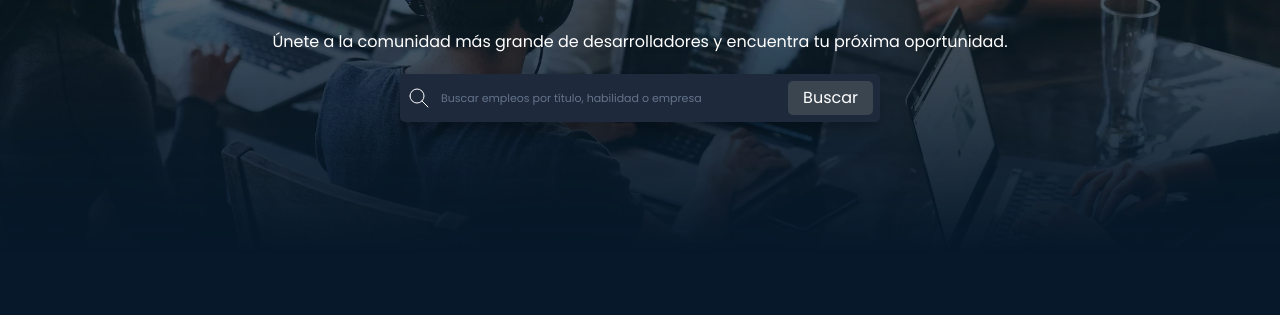
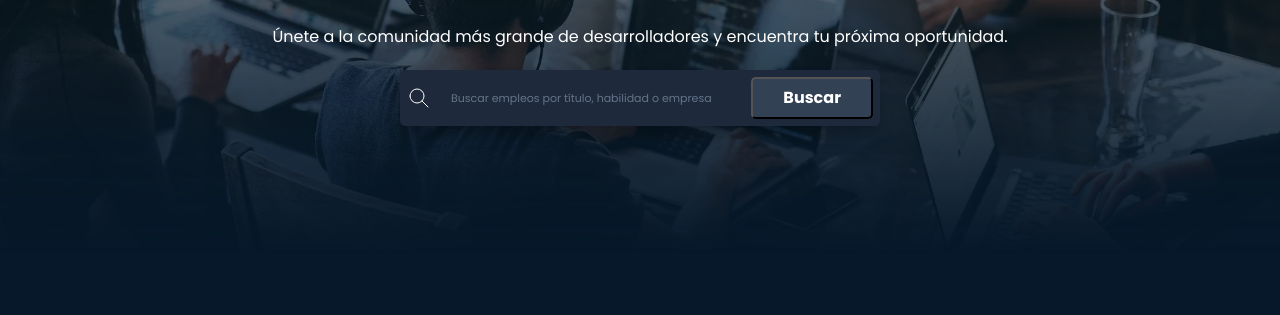
Before and after one commit to fguedez1311/aplicacionempleo, a website: page index.html in a window 1280 px wide. Shown: the part 311-626 px from the top of the page. Drawn offline with Linux system fonts and the light colour scheme.

Commit message:
style:Se agregó el estilo del formuario de busqueda

```diff
--- a/index.html
+++ b/index.html
@@ -36,19 +36,19 @@
         <img class="hero__img" src="./src/img/background.webp" alt="">
         <h1 class="hero__h1">Encuentra el trabajo de tus sueños</h1>
         <p class="hero__p">Únete a la comunidad más grande de desarrolladores y encuentra tu próxima oportunidad.</p>
-        <form class="hero__form" role="search">
-            <div class="hero__div">
+        <form class="form" role="search">
+            <div class="form__div">
                 <svg   xmlns="http://www.w3.org/2000/svg" width="24" height="24" viewBox="0 0 24 24" fill="none"
                   stroke="currentColor" stroke-width="1" stroke-linecap="round" stroke-linejoin="round"
-                  class="hero__svg icon icon-tabler icons-tabler-outline icon-tabler-search">
+                  class="form__svg icon icon-tabler icons-tabler-outline icon-tabler-search">
                   <path stroke="none" d="M0 0h24v24H0z" fill="none" />
                   <path d="M10 10m-7 0a7 7 0 1 0 14 0a7 7 0 1 0 -14 0" />
                   <path d="M21 21l-6 -6" />
                 </svg>
 
-                <input class="hero__input" required type="text" placeholder="Buscar empleos por título, habilidad o empresa">
+                <input class="form__input" required type="text" placeholder="Buscar empleos por título, habilidad o empresa">
 
-                <button class="hero__button"  type="submit">Buscar</button>
+                <button class="boton-gris"  type="submit">Buscar</button>
             </div>
         </form>
     </section>
--- a/src/scss/layout/_formularioBusqueda.scss
+++ b/src/scss/layout/_formularioBusqueda.scss
@@ -1,3 +1,36 @@
-.form{
+ @use 'base/variables' as v;
+ @use 'base' as m;
 
-}
+ .form{
+        //  * {outline: 1px solid red;}
+         max-width: 50rem;
+         width: 100%;
+         margin: 0 auto;
+         padding-inline: 1rem;
+
+      &__div{
+         display: flex;
+         align-items: center;
+         background-color: v.$input-bg;
+         border-radius: 0.5rem;
+         box-shadow: 0 10px 15px -3px v.$shadow;
+         padding: 0.7rem;
+         gap: 0.5rem;
+      }
+      &__svg{
+
+      }
+      &__input{
+        flex: 1;
+        background: transparent;
+        border: none;
+        outline: none;
+        color: v.$text-primary;
+        padding: 1rem 1.5rem;
+        font-size: 1.1rem;
+        font-family: inherit;
+        &::placeholder{
+            color: #64748b;
+        }
+      }
+ }
--- a/src/scss/layout/_hero.scss
+++ b/src/scss/layout/_hero.scss
@@ -25,38 +25,7 @@
           font-size: 3rem;
       }
       &__p{}
-      &__form{
-        //  * {outline: 1px solid red;}
-         max-width: 50rem;
-         width: 100%;
-         margin: 0 auto;
-         padding-inline: 1rem;
-      }
-      &__div{
-         display: flex;
-         align-items: center;
-         background-color: v.$input-bg;
-         border-radius: 0.5rem;
-         box-shadow: 0 10px 15px -3px v.$shadow;
-         padding: 0.7rem;
-         gap: 0.5rem;
-      }
-      &__svg{
 
-      }
-      &__input{
-        flex: 1;
-        background: transparent;
-        border: none;
-        outline: none;
-        color: v.$text-primary;
-        padding: 0.75rem 0.5rem;
-        font-size: 1.1rem;
-        font-family: inherit;
-        &::placeholder{
-            color: #64748b;
-        }
-      }
       &__button{
           padding: 0.75rem 1.5rem;
           border-radius: 0.5rem;
--- a/src/scss/layout/_index.scss
+++ b/src/scss/layout/_index.scss
@@ -1,4 +1,6 @@
 @forward 'header';
+@forward 'formularioBusqueda';
+
 @forward 'hero';
 @forward 'objetivos';
 @forward 'footer'
```
Also changed, not shown: build/css/app.css.
